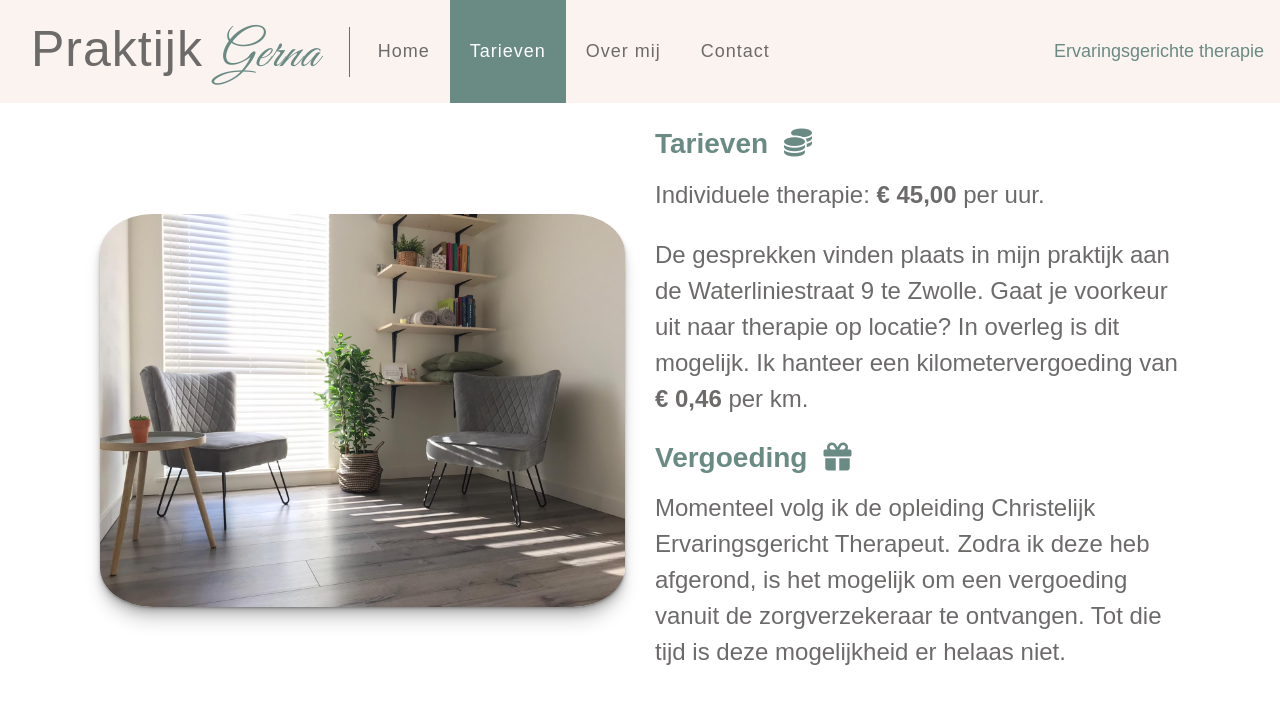
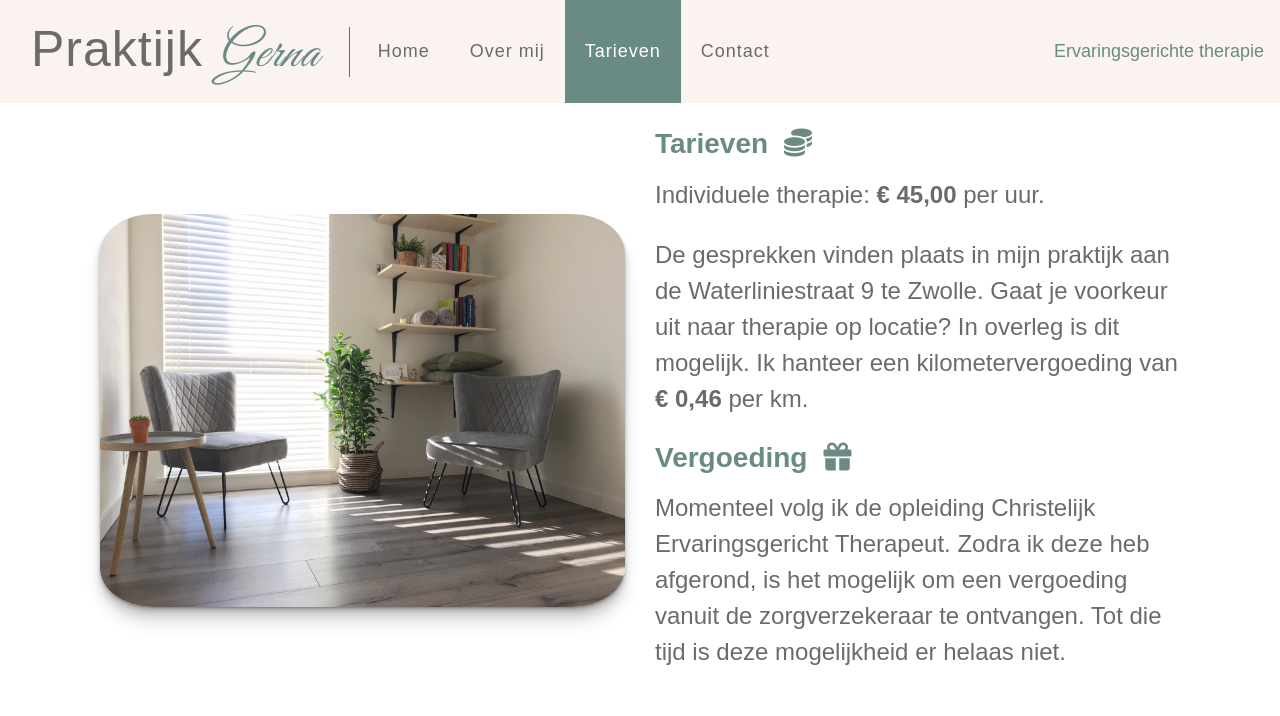
Before and after one commit to JBastiaan/jbastiaan.github.io, a Jekyll site: the page built from tarieven.html, in a window 1280 px wide. Shown: the top 716 px of the page. Built offline with Jekyll 4.4.1, drawn with Linux system fonts in a browser that asks for light colours; nearby versions of some CDN libraries; grey boxes are pictures that could not be loaded.

Commit message:
swap menu items

```diff
--- a/_includes/navigation.html
+++ b/_includes/navigation.html
@@ -17,10 +17,10 @@
         <a class="nav-link {% if page.url == '/' %}active{% endif %}" href="/">Home</a>
       </li>
       <li class="nav-item">
-        <a class="nav-link {% if page.url == '/tarieven.html' %}active{% endif %}" href="/tarieven.html">Tarieven</a>
+        <a class="nav-link {% if page.url == '/over-mij.html' %}active{% endif %}" href="/over-mij.html">Over mij</a>
       </li>
       <li class="nav-item">
-        <a class="nav-link {% if page.url == '/over-mij.html' %}active{% endif %}" href="/over-mij.html">Over mij</a>
+        <a class="nav-link {% if page.url == '/tarieven.html' %}active{% endif %}" href="/tarieven.html">Tarieven</a>
       </li>
       <li class="nav-item">
         <a class="nav-link {% if page.url == '/contact.html' %}active{% endif %}" href="/contact.html">Contact</a>
```
